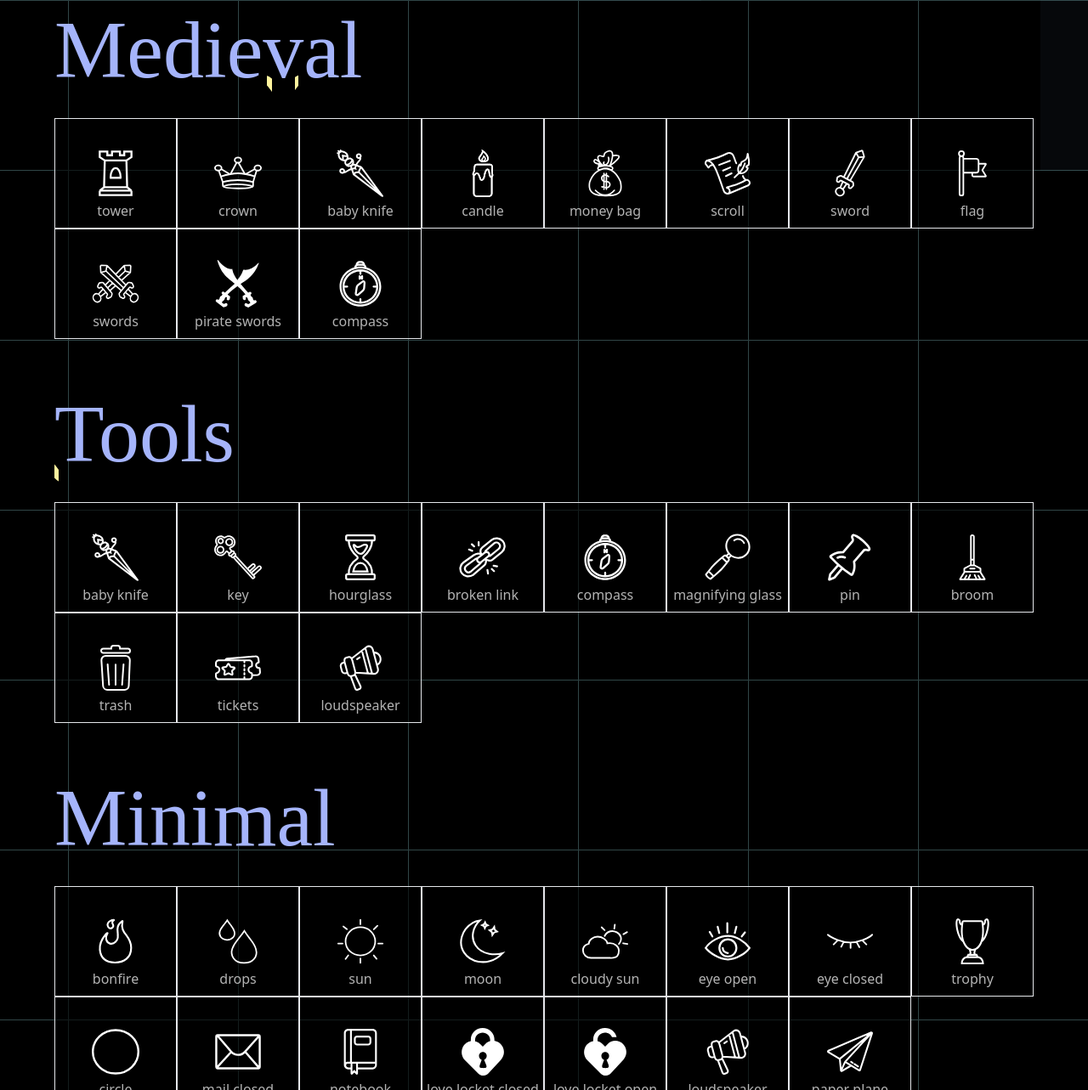
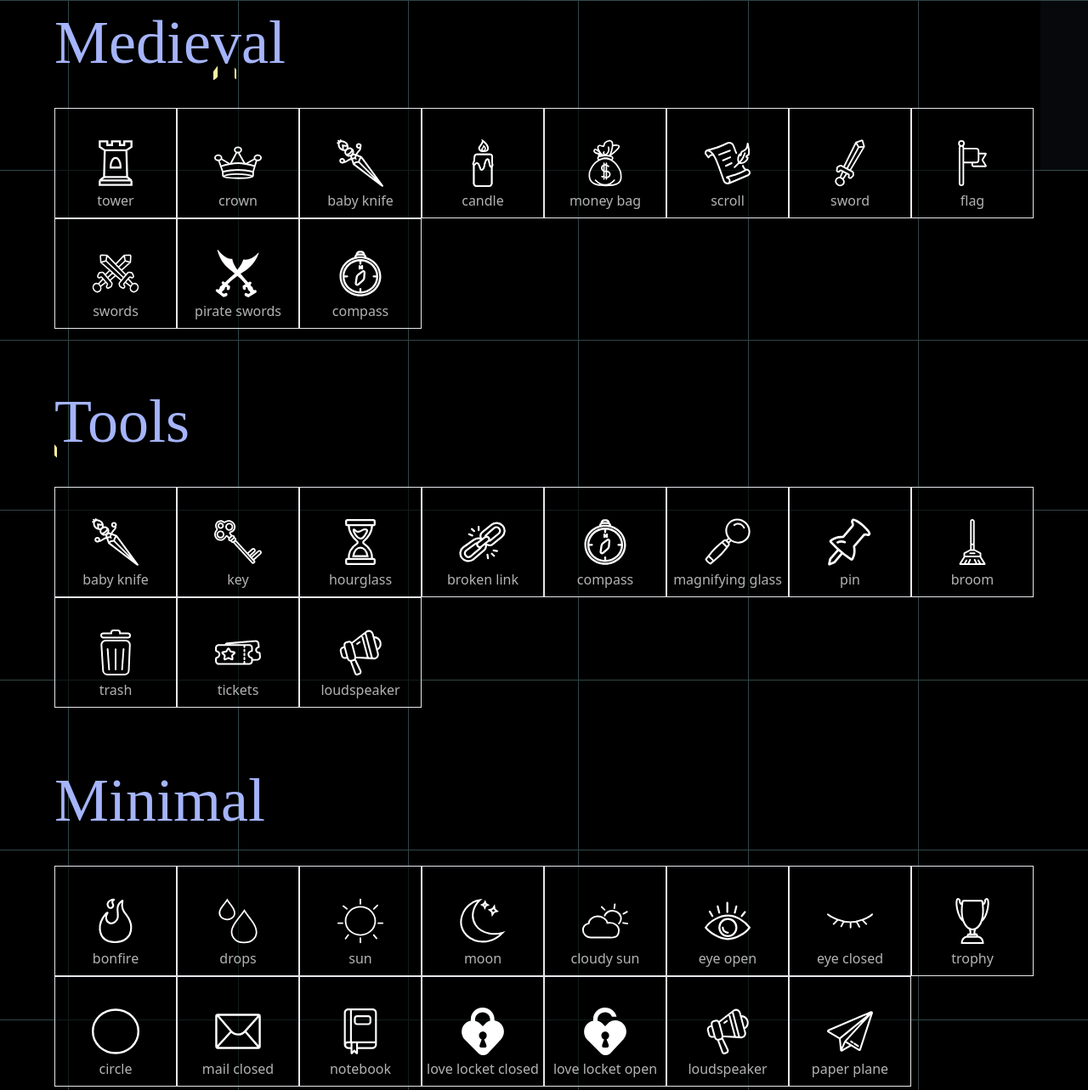
Before and after one commit to athanstan/aretouicons, a website: page index.html in a window 1280 px wide. Shown: the part 799-2082 px from the top of the page at 85% size. Drawn offline with nearby package versions, Linux system fonts and the light colour scheme; a web font is replaced by a local one.

Commit message:
make titles less bulky

```diff
--- a/index.html
+++ b/index.html
@@ -68,7 +68,7 @@
             <!-- Title -->
             <div class="relative text-center sm:text-left">
                 <h2
-                    class="text-[#A5B4FB] leading-tight font-pen-script text-7xl sm:text-8xl decoration-wavy underline decoration-[#FFF49E] decoration-8 sm:decoration-[10px] underline-offset-0">
+                    class="text-[#A5B4FB] leading-tight font-pen-script text-7xl decoration-wavy underline decoration-[#FFF49E] decoration-8 underline-offset-0">
                     Mystic
                 </h2>
             </div>
@@ -452,7 +452,7 @@
             <!-- Title -->
             <div class="relative text-center sm:text-left">
                 <h2
-                    class="text-[#A5B4FB] leading-tight font-pen-script text-7xl sm:text-8xl decoration-wavy underline decoration-[#FFF49E] decoration-8 sm:decoration-[10px] underline-offset-0">
+                    class="text-[#A5B4FB] leading-tight font-pen-script text-7xl decoration-wavy underline decoration-[#FFF49E] decoration-8 underline-offset-0">
                     Medieval
                 </h2>
             </div>
@@ -677,7 +677,7 @@
             <!-- Title -->
             <div class="relative text-center sm:text-left">
                 <h2
-                    class="text-[#A5B4FB] leading-tight font-pen-script text-7xl sm:text-8xl decoration-wavy underline decoration-[#FFF49E] decoration-8 sm:decoration-[10px] underline-offset-0">
+                    class="text-[#A5B4FB] leading-tight font-pen-script text-7xl decoration-wavy underline decoration-[#FFF49E] decoration-8 underline-offset-0">
                     Tools
                 </h2>
             </div>
@@ -879,7 +879,7 @@
             <!-- Title -->
             <div class="relative text-center sm:text-left">
                 <h2
-                    class="text-[#A5B4FB] leading-tight font-pen-script text-7xl sm:text-8xl decoration-wavy underline decoration-[#FFF49E] decoration-8 sm:decoration-[10px] underline-offset-0">
+                    class="text-[#A5B4FB] leading-tight font-pen-script text-7xl decoration-wavy underline decoration-[#FFF49E] decoration-8 underline-offset-0">
                     Minimal
                 </h2>
             </div>
```
